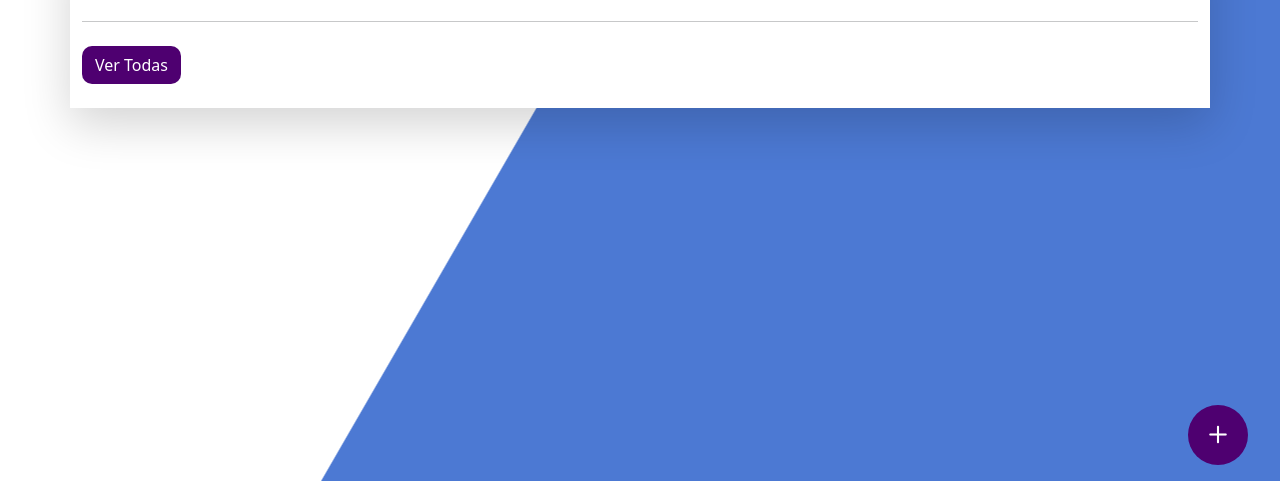
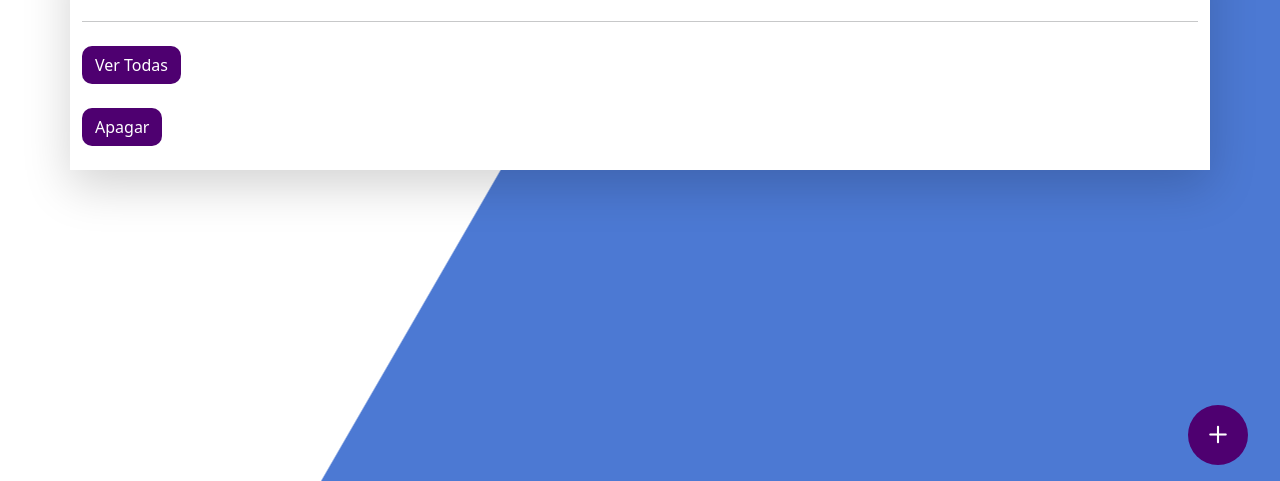
Before and after one commit to LFelipeSilva/nikel, a plain HTML site: page public/home.html in a window 1280 px wide. Shown: the part 319-800 px from the top of the page. Drawn offline with nearby package versions, Linux system fonts and the light colour scheme; sample sign-in values are in the browser's storage.

Commit message:
Alterado com sucesso

```diff
--- a/public/home.html
+++ b/public/home.html
@@ -82,6 +82,10 @@
                                 <button type="button" class="btn button-default"
                                     id="transactions-button">Ver Todas</button>
                             </div>
+                            <div class="col-12 mb-4">
+                                <button type="button" onclick="apagarCampos()"
+                                class="btn button-default" id="delet-button">Apagar</button>
+                            </div>
                         </div>
                     </div>
                 </div>
--- a/public/js/home.js
+++ b/public/js/home.js
@@ -164,3 +164,7 @@ function getTotal(){
 function saveData(data) {
   localStorage.setItem(data.login, JSON.stringify(data));
 }
+
+function apagarCampos(){
+  document.getElementById("delet-button").value = "";
+}
```
